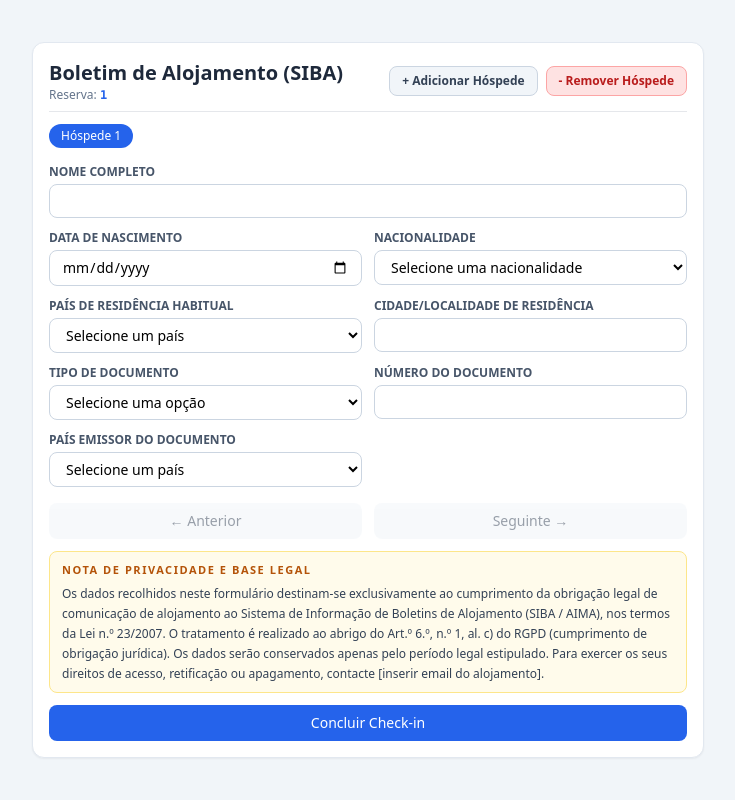
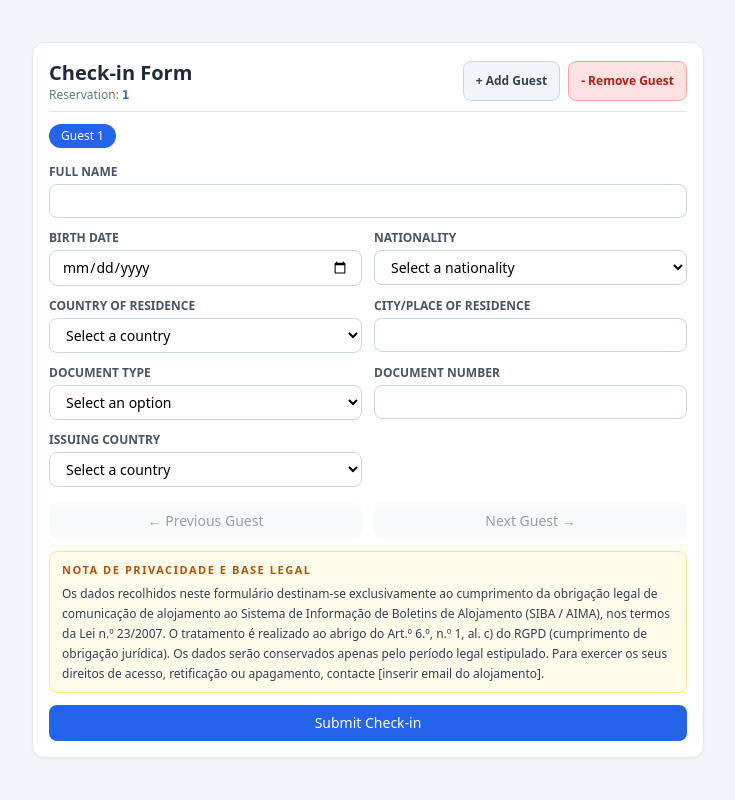
Before and after one commit to Gr1206/SIBA-automation, a Python web app: template app/templates/checkin.html in a window 1280 px wide. Shown: the whole page, without its empty margins (272-1007 px from the left). Run offline with Jinja, Linux system fonts and the light colour scheme; the template is opened without the code that fills it: most values are stand-ins (such as "Sample title", 1, 10 or a date in 2020); some libraries are stand-ins or nearby versions.

Commit message:
Translated forms; feat: New notification for pending/error reservations

```diff
--- a/app/routes/notifications.py
+++ b/app/routes/notifications.py
@@ -16,6 +16,6 @@ async def notifications(request: Request,
     user = db.query(User).filter(User.id == user_id).first()
     if not user:
         return HTMLResponse(content="Usuário não encontrado", status_code=404)
-    notifications = get_user_notifications(user)
+    notifications = get_user_notifications(user, db)
     print("notifications", notifications)
     return NotificationResponse(notifications=notifications)
--- a/app/static/js/checkin.js
+++ b/app/static/js/checkin.js
@@ -97,9 +97,9 @@ document.addEventListener("DOMContentLoaded", () => {
     const sibaStatusDetails = document.getElementById("siba-status-details");
     const sibaStatusClose = document.getElementById("siba-status-close");
 
-    preencherSelect(inputNacionalidade, window.SIBA_NATIONALITIES, "Selecione uma nacionalidade");
-    preencherSelect(inputPaisResidencia, window.SIBA_COUNTRIES, "Selecione um país");
-    preencherSelect(inputPaisEmissao, window.SIBA_COUNTRIES, "Selecione um país");
+    preencherSelect(inputNacionalidade, window.SIBA_NATIONALITIES, "Select a nationality");
+    preencherSelect(inputPaisResidencia, window.SIBA_COUNTRIES, "Select a country");
+    preencherSelect(inputPaisEmissao, window.SIBA_COUNTRIES, "Select a country");
 
     function preencherSelect(select, options, placeholder) {
         select.innerHTML = `<option value="">${placeholder}</option>`;
@@ -144,7 +144,7 @@ document.addEventListener("DOMContentLoaded", () => {
             if (campoEmFalta) {
                 indiceAtual = index;
                 renderizar();
-                alert(`Preencha o campo "${campoEmFalta[1]}" do Hóspede ${index + 1}.`);
+                alert(`Please fill in the field "${campoEmFalta[1]}" of Guest ${index + 1}.`);
                 return false;
             }
         }
@@ -172,7 +172,7 @@ document.addEventListener("DOMContentLoaded", () => {
         hospedes.forEach((_, idx) => {
             const tab = document.createElement("button");
             tab.type = "button";
-            tab.textContent = `Hóspede ${idx + 1}`;
+            tab.textContent = `Guest ${idx + 1}`;
             tab.className = `text-xs px-3 py-1 rounded-full font-medium transition-colors ${
                 idx === indiceAtual
                     ? "bg-blue-600 text-white"
--- a/app/static/js/dashboard.js
+++ b/app/static/js/dashboard.js
@@ -1,4 +1,4 @@
-import { NOTIFICATION_TEMPLATES, SEVERITY_STYLES } from './notificationsConfig.js';
+import { NOTIFICATION_TEMPLATES, SEVERITY_STYLES } from './notificationsConfig.js?v=3';
 
 document.addEventListener("DOMContentLoaded", () => {
     const btn = document.getElementById("newReservation");
@@ -45,7 +45,8 @@ document.addEventListener("DOMContentLoaded", () => {
     }
 
     function renderNotificationItem(notification) {
-        const template = NOTIFICATION_TEMPLATES[notification.code] || NOTIFICATION_TEMPLATES.DEFAULT;
+        const code = String(notification?.code || "").trim().toUpperCase();
+        const template = NOTIFICATION_TEMPLATES[code] || NOTIFICATION_TEMPLATES.DEFAULT;
         const styles = SEVERITY_STYLES[template.severity] || SEVERITY_STYLES.info;
 
         return `
--- a/app/templates/checkin.html
+++ b/app/templates/checkin.html
@@ -9,7 +9,7 @@
     <script src="{{ url_for('static', path='js/nationalities.js') }}?v=1"></script>
     <script type="module" src="{{ url_for('static', path='js/checkin.js') }}?v=14"></script>
 </head>
-<body class="bg-slate-100 min-h-screen p-3 flex items-center justify-center font-sans">
+<body class="bg-slate-100 min-h-screen p-3 sm:p-4 flex items-start sm:items-center justify-center font-sans">
 
     {% if edit_mode %}
         <button id="btn-back" type="button" class="absolute top-4 left-4 bg-slate-100 hover:bg-slate-200 text-slate-700 font-medium py-1 px-3 rounded-lg border border-slate-300 text-sm">
@@ -17,55 +17,55 @@
         </button>
     {% endif %}
 
-    <div class="bg-white p-4 rounded-xl shadow-sm border border-slate-200 max-w-2xl w-full">
-        <div class="flex items-center justify-between mb-3 border-b pb-2">
+    <div class="bg-white p-3 sm:p-4 rounded-xl shadow-sm border border-slate-200 max-w-2xl w-full">
+        <div class="flex flex-col gap-3 sm:flex-row sm:items-center sm:justify-between mb-3 border-b pb-2">
             <div>
-                <h1 class="text-xl font-bold text-slate-800">Boletim de Alojamento (SIBA)</h1>
-                <p class="text-xs text-slate-500">Reserva: <span class="font-mono font-semibold text-blue-600">{{ reserva_id }}</span></p>
+                <h1 class="text-xl font-bold text-slate-800">Check-in Form</h1>
+                <p class="text-xs text-slate-500">Reservation: <span class="font-mono font-semibold text-blue-600">{{ reserva_id }}</span></p>
             </div>
-            <div class="flex gap-2">
-                <button id="btn-add-hospede" type="button" class="text-xs bg-slate-100 hover:bg-slate-200 text-slate-700 font-semibold px-3 py-1.5 rounded-lg border border-slate-300">+ Adicionar Hóspede</button>
-                <button id="btn-remove-hospede" type="button" class="text-xs bg-red-100 hover:bg-red-200 text-red-700 font-semibold px-3 py-1.5 rounded-lg border border-red-300">- Remover Hóspede</button>
+            <div class="grid grid-cols-2 gap-2 sm:flex">
+                <button id="btn-add-hospede" type="button" class="min-h-10 text-xs bg-slate-100 hover:bg-slate-200 text-slate-700 font-semibold px-2 sm:px-3 py-2 rounded-lg border border-slate-300">+ Add Guest</button>
+                <button id="btn-remove-hospede" type="button" class="min-h-10 text-xs bg-red-100 hover:bg-red-200 text-red-700 font-semibold px-2 sm:px-3 py-2 rounded-lg border border-red-300">- Remove Guest</button>
             </div>
         </div>
         <div id="tabs-container" class="flex gap-2 mb-3 overflow-x-auto pb-1"></div>
         <form id="form-checkin" class="space-y-3">
             <div class="grid gap-3 sm:grid-cols-2">
                 <div class="sm:col-span-2">
-                    <label for="campo-nome" class="block text-xs font-semibold uppercase text-slate-600 mb-1">Nome Completo</label>
+                    <label for="campo-nome" class="block text-xs font-semibold uppercase text-slate-600 mb-1">Full Name</label>
                     <input type="text" id="campo-nome" name="full_name" autocomplete="name" required class="w-full border border-slate-300 rounded-lg px-3 py-1.5 text-sm focus:ring-2 focus:ring-blue-500 focus:outline-none">
                 </div>
                 <div>
-                    <label for="campo-nascimento" class="block text-xs font-semibold uppercase text-slate-600 mb-1">Data de Nascimento</label>
+                    <label for="campo-nascimento" class="block text-xs font-semibold uppercase text-slate-600 mb-1">Birth Date</label>
                     <input type="date" id="campo-nascimento" name="birth_date" required class="w-full border border-slate-300 rounded-lg px-3 py-1.5 text-sm focus:ring-2 focus:ring-blue-500 focus:outline-none">
                 </div>
                 <div>
-                    <label for="campo-nacionalidade" class="block text-xs font-semibold uppercase text-slate-600 mb-1">Nacionalidade</label>
+                    <label for="campo-nacionalidade" class="block text-xs font-semibold uppercase text-slate-600 mb-1">Nationality</label>
                     <select id="campo-nacionalidade" name="nationality" required class="w-full border border-slate-300 rounded-lg px-3 py-1.5 text-sm bg-white focus:ring-2 focus:ring-blue-500 focus:outline-none"></select>
                 </div>
                 <div>
-                    <label for="campo-pais-residencia" class="block text-xs font-semibold uppercase text-slate-600 mb-1">País de Residência Habitual</label>
+                    <label for="campo-pais-residencia" class="block text-xs font-semibold uppercase text-slate-600 mb-1">Country of Residence</label>
                     <select id="campo-pais-residencia" name="country_of_residence" required class="w-full border border-slate-300 rounded-lg px-3 py-1.5 text-sm bg-white focus:ring-2 focus:ring-blue-500 focus:outline-none"></select>
                 </div>
                 <div>
-                    <label for="campo-cidade-residencia" class="block text-xs font-semibold uppercase text-slate-600 mb-1">Cidade/Localidade de Residência</label>
+                    <label for="campo-cidade-residencia" class="block text-xs font-semibold uppercase text-slate-600 mb-1">City/Place of Residence</label>
                     <input type="text" id="campo-cidade-residencia" name="city_of_residence" autocomplete="address-level2" required class="w-full border border-slate-300 rounded-lg px-3 py-1.5 text-sm focus:ring-2 focus:ring-blue-500 focus:outline-none">
                 </div>
                 <div>
-                    <label for="campo-tipo-doc" class="block text-xs font-semibold uppercase text-slate-600 mb-1">Tipo de Documento</label>
+                    <label for="campo-tipo-doc" class="block text-xs font-semibold uppercase text-slate-600 mb-1">Document Type</label>
                     <select id="campo-tipo-doc" name="id_type" required class="w-full border border-slate-300 rounded-lg px-3 py-1.5 text-sm bg-white focus:ring-2 focus:ring-blue-500 focus:outline-none">
-                        <option value="">Selecione uma opção</option>
-                        <option value="P">Passaporte</option>
-                        <option value="B">Cartão de Cidadão / BI UE</option>
-                        <option value="O">Outro</option>
+                        <option value="">Select an option</option>
+                        <option value="P">Passport</option>
+                        <option value="B">National ID Card</option>
+                        <option value="O">Other</option>
                     </select>
                 </div>
                 <div>
-                    <label for="campo-doc" class="block text-xs font-semibold uppercase text-slate-600 mb-1">Número do Documento</label>
+                    <label for="campo-doc" class="block text-xs font-semibold uppercase text-slate-600 mb-1">Document Number</label>
                     <input type="text" id="campo-doc" name="id_number" required class="w-full border border-slate-300 rounded-lg px-3 py-1.5 text-sm focus:ring-2 focus:ring-blue-500 focus:outline-none">
                 </div>
                 <div>
-                    <label for="campo-pais-emissao" class="block text-xs font-semibold uppercase text-slate-600 mb-1">País Emissor do Documento</label>
+                    <label for="campo-pais-emissao" class="block text-xs font-semibold uppercase text-slate-600 mb-1">Issuing Country</label>
                     <select id="campo-pais-emissao" name="country_of_issue" required class="w-full border border-slate-300 rounded-lg px-3 py-1.5 text-sm bg-white focus:ring-2 focus:ring-blue-500 focus:outline-none"></select>
                 </div>
             </div>
@@ -73,10 +73,10 @@
         <!-- Navegação Anterior / Seguinte -->
         <div class="flex gap-3 pt-1">
             <button id="btn-anterior" type="button" class="w-1/2 bg-slate-100 hover:bg-slate-200 text-slate-700 text-sm font-medium py-2 rounded-lg">
-                &larr; Anterior
+                &larr; Previous Guest
             </button>
             <button id="btn-seguinte" type="button" class="w-1/2 bg-slate-100 hover:bg-slate-200 text-slate-700 text-sm font-medium py-2 rounded-lg">
-                Seguinte &rarr;
+                Next Guest &rarr;
             </button>
         </div>
 
@@ -87,16 +87,16 @@
             </div>
 
             {% if edit_mode %}
-            <div class="flex gap-3">
-                <button id="checkin" type="submit" class="w-1/2 bg-blue-600 hover:bg-blue-700 text-white font-medium py-2 rounded-lg text-sm transition-colors">
+            <div class="flex flex-col gap-3 sm:flex-row">
+                <button id="checkin" type="submit" class="w-full sm:w-1/2 bg-blue-600 hover:bg-blue-700 text-white font-medium py-2.5 rounded-lg text-sm transition-colors">
                     Guardar Alterações
                 </button>
-                <button id="btn-sendSiba" type="button" class="w-1/2 bg-emerald-600 hover:bg-emerald-700 text-white font-medium py-2 rounded-lg text-sm transition-colors">
+                <button id="btn-sendSiba" type="button" class="w-full sm:w-1/2 bg-emerald-600 hover:bg-emerald-700 text-white font-medium py-2.5 rounded-lg text-sm transition-colors">
                     Enviar para o SIBA
                 </button>
             </div>
             <div id="siba-status-modal" class="hidden fixed inset-0 z-50 items-center justify-center bg-slate-900/50 px-4" role="dialog" aria-modal="true" aria-labelledby="siba-status-title">
-                <div class="w-full max-w-md rounded-xl bg-white p-6 shadow-xl">
+                <div class="w-full max-w-md rounded-xl bg-white p-4 sm:p-6 shadow-xl">
                     <h2 id="siba-status-title" class="text-lg font-bold text-slate-800">Envio para o SIBA</h2>
                     <p id="siba-status-message" class="mt-2 text-sm text-slate-600">Aguarde enquanto o envio é processado.</p>
                     <p id="siba-status-details" class="mt-2 hidden whitespace-pre-line text-sm text-red-700"></p>
@@ -109,7 +109,7 @@
             </div>
             {% else %}
             <button id="checkin" type="submit" class="w-full bg-blue-600 hover:bg-blue-700 text-white font-medium py-2 rounded-lg text-sm transition-colors">
-                Concluir Check-in
+                Submit Check-in
             </button>
             {% endif %}
         </form>
--- a/app/templates/dashboard.html
+++ b/app/templates/dashboard.html
@@ -5,7 +5,7 @@
     <meta name="viewport" content="width=device-width, initial-scale=1.0">
     <title>Painel de Gestão - SIBA Automation</title>
     <script src="https://cdn.tailwindcss.com"></script>
-    <script type="module" src="{{ url_for('static', path='js/dashboard.js') }}?v=9"></script>
+    <script type="module" src="{{ url_for('static', path='js/dashboard.js') }}?v=10"></script>
     <link rel="stylesheet" href="/static/css/datepicker.css">
 </head>
 <body class="bg-slate-50 font-sans text-slate-800 min-h-screen">
@@ -34,8 +34,7 @@
                     <path stroke-linecap="round" stroke-linejoin="round" d="M14.857 17.082a23.848 23.848 0 005.454-1.31A8.967 8.967 0 0118 9.75v-.7V9A6 6 0 006 9v.75a8.967 8.967 0 01-2.312 6.022c1.733.64 3.56 1.085 5.455 1.31m5.714 0a24.255 24.255 0 01-5.714 0m5.714 0a3 3 0 11-5.714 0" />
                 </svg>
 
-                <span class="absolute top-1 right-1 flex items-center justify-center min-w-[18px] h-[18px] px-1 text-[11px] font-bold text-white bg-red-600 rounded-full">
-                    3
+                <span class="hidden absolute top-1 right-1 items-center justify-center min-w-[18px] h-[18px] px-1 text-[11px] font-bold text-white bg-red-600 rounded-full">
                 </span>
 
             </button>
```
Also changed, not shown: app/static/js/notificationsConfig.js (+14 -0 lines), app/utils/helpers.py (+18 -0 lines), app/utils/notifications.py (+20 -1 lines).
